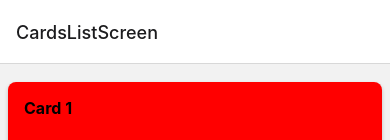
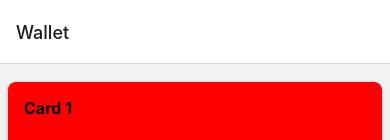
Before and after one commit to bibin-jaimon/rn-wallet, a React Native app: screen /CardsListScreen in a window 390 px wide. Shown: the top 140 px of the page. Built offline with nearby package versions, Linux system fonts and the light colour scheme.

Commit message:
Code cleaning

```diff
--- a/src/navigation/root-navigator.tsx
+++ b/src/navigation/root-navigator.tsx
@@ -8,13 +8,25 @@ import { CardDetailsScreen } from '../screens/card-details/card-details-screen';
 
 // StackType
 import { RootStackType } from './root-stack-type';
+import { Text } from 'react-native';
 
 const Stack = createNativeStackNavigator<RootStackType>();
 
 const RootNavigator = () => (
   <NavigationContainer>
     <Stack.Navigator initialRouteName="CardsListScreen">
-      <Stack.Screen name="CardsListScreen" component={CardsListScreen} />
+      <Stack.Screen
+        name="CardsListScreen"
+        component={CardsListScreen}
+
+        options={{
+          title: 'Wallet',
+          // headerLeft: () => {
+          //   return <Text>Hey there</Text>;
+          // },
+          // headerLargeTitle: true
+        }}
+      />
       <Stack.Screen name="CardDetailsScreen" component={CardDetailsScreen} />
     </Stack.Navigator>
   </NavigationContainer>
--- a/src/navigation/root-stack-type.ts
+++ b/src/navigation/root-stack-type.ts
@@ -3,8 +3,6 @@ import {
   Card,
 } from '../screens/cards-list/card-list-type';
 
-
-
 export type RootStackType = {
   CardsListScreen: { };
   CardDetailsScreen: { card: Card };
--- a/src/screens/card-details/card-details-screen.tsx
+++ b/src/screens/card-details/card-details-screen.tsx
@@ -1,6 +1,6 @@
 import React from 'react';
 import { Text, View } from 'react-native';
-import { CardView } from '../cards-list/card';
+import { CardView } from '../cards-list/card-view';
 import { Card } from '../cards-list/card-list-type';
 import { CardDetailsScreenProps } from './card-datails-type';
 
--- a/src/screens/cards-list/card-list-type.tsx
+++ b/src/screens/cards-list/card-list-type.tsx
@@ -7,7 +7,7 @@ export interface Card {
   bgColor: string;
 }
 
-export interface CardPropType {
+export interface CardViewPropType {
   card: Card;
 }
 
--- a/src/screens/cards-list/card.tsx
+++ b/src/screens/cards-list/card-view.tsx
@@ -1,9 +1,8 @@
 import React from 'react';
 import { StyleSheet, Text, TouchableOpacity, View } from 'react-native';
-import { CardPropType } from './card-list-type';
-import { useNavigation } from '@react-navigation/native';
+import { CardViewPropType } from './card-list-type';
 
-const CardView = (props: CardPropType) => {
+const CardView = (props: CardViewPropType) => {
   const { card } = props;
   return (
     <View style={{ ...styles.card, backgroundColor: card.bgColor }}>
--- a/src/screens/cards-list/cards-list-screen.tsx
+++ b/src/screens/cards-list/cards-list-screen.tsx
@@ -4,8 +4,7 @@ import {
   Text,
   View,
   Animated,
-  TouchableOpacity,
-  ScrollView,
+  Pressable,
 } from 'react-native';
 import { useEffect, useRef, useState } from 'react';
 import {
@@ -16,7 +15,7 @@ import {
 
 //services
 import { fetchCards } from '../../service/card-service/card-service';
-import { CardView } from './card';
+import { CardView } from './card-view';
 
 const CardsListScreen = (props: CardsListScreenProps) => {
   const { navigation } = props;
@@ -38,25 +37,25 @@ const CardsListScreen = (props: CardsListScreenProps) => {
       translateY = initialOffset - scrollOffset * index;
     }
     return (
-      <TouchableOpacity
+      <Pressable
         onPress={() =>
           navigation.navigate('CardDetailsScreen', { card: item })
         }>
         <Animated.View style={{ transform: [{ translateY: translateY }] }}>
           <CardView card={item} />
         </Animated.View>
-      </TouchableOpacity>
+      </Pressable>
     );
   };
 
   return (
     <View style={styles.container}>
       <FlatList
+        contentInsetAdjustmentBehavior="automatic"
         data={cardData}
         renderItem={renderItem}
         keyExtractor={item => `${item.id}`}
         showsHorizontalScrollIndicator={false}
-        alwaysBounceVertical={true}
         onScroll={event => {
           let value = event.nativeEvent.contentOffset.y;
           setScrollOffset(value);
```
